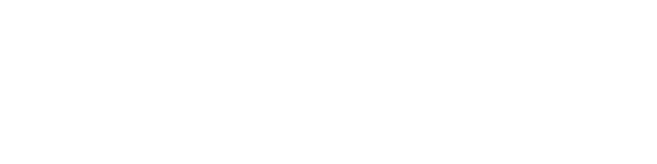
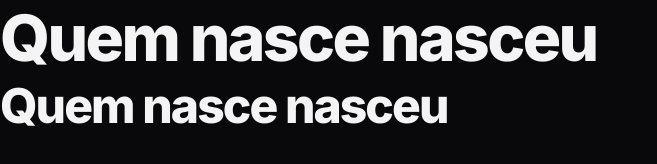
Before and after one commit to vinee1996/zingen-rocket-project, a plain HTML site: page index.html in a window 1280 px wide. Shown: the whole page, without its empty margins (0-657 px from the left). Drawn offline with Linux system fonts and the light colour scheme.

Commit message:
Definindo variáveis CSS

```diff
--- a/index.html
+++ b/index.html
@@ -1,11 +1,23 @@
 <!DOCTYPE html>
 <html lang="en">
   <head>
+    <link rel="preconnect" href="https://fonts.googleapis.com" />
+    <link rel="preconnect" href="https://fonts.gstatic.com" crossorigin />
+
     <meta charset="UTF-8" />
     <meta name="viewport" content="width=device-width, initial-scale=1.0" />
     <title>Zingen - Karaokê</title>
 
     <link rel="stylesheet" href="styles/index.css" />
+
+    <link
+      href="https://fonts.googleapis.com/css2?family=Inter:ital,opsz,wght@0,14..32,100..900;1,14..32,100..900&family=Poppins:ital,wght@0,100;0,200;0,300;0,400;0,500;0,600;0,700;0,800;0,900;1,100;1,200;1,300;1,400;1,500;1,600;1,700;1,800;1,900&display=swap"
+      rel="stylesheet"
+    />
   </head>
-  <body></body>
+  <body>
+    <h1>Quem nasce nasceu</h1>
+    <h2>Quem nasce nasceu</h2>
+    <h3></h3>
+  </body>
 </html>
--- a/styles/global.css
+++ b/styles/global.css
@@ -0,0 +1,86 @@
+*,
+*::before,
+*::after {
+  box-sizing: border-box;
+}
+
+* {
+  margin: 0;
+  padding: 0;
+  font: inherit;
+
+  -webkit-font-smoothing: antialiased;
+  -moz-osx-font-smoothing: grayscale;
+}
+
+:root {
+  --bg-color: #09090b;
+  --surface-color: #18181b;
+  --stroke-color: #27272a;
+  --text-color-secondary: #a1a1aa;
+  --text-color-primary: #f4f4f5;
+  --brand-gradient: #fc4a1a #f7b733;
+  --brand-color-primary: #f7b733;
+  --brand-color-secondary: #fc4a1a;
+
+  --ff-sans: "Inter", system-ui, sans-serif;
+  --fw-base: 400;
+  --fw-md: 500;
+  --fw-bold: 800;
+
+  --fs-sm: 0.875rem;
+  --fs-base: 1rem;
+  --fs-lg: 1.25rem;
+  --fs-xl: 1.5rem;
+  --fs-2xl: 2.5rem;
+}
+
+html {
+  font-family: var(--ff-sans);
+  font-weight: var(--fw-base);
+  font-size: var(--fs-base);
+  line-height: 1.6;
+  color: var(--text-color-primary);
+}
+
+body {
+  background-color: var(--bg-color);
+}
+
+h1,
+h2,
+h3 {
+  line-height: 1.2;
+  color: var(--text-color-primary);
+  font-weight: var(--fw-bold);
+  letter-spacing: -0.04em;
+}
+
+h1 {
+  font-size: var(--fs-2xl);
+}
+
+h2 {
+  font-size: var(--fs-xl);
+}
+
+h3 {
+  font-size: var(--fs-lg);
+}
+
+a {
+  text-decoration: none;
+  color: inherit;
+}
+
+ul [role="list"] {
+  list-style: none;
+}
+
+@media (width >= 80em) {
+  :root {
+    --fs-lg: 2rem;
+    --fs-xl: 3rem;
+    --fs-2xl: 4rem;
+  }
+}
```
